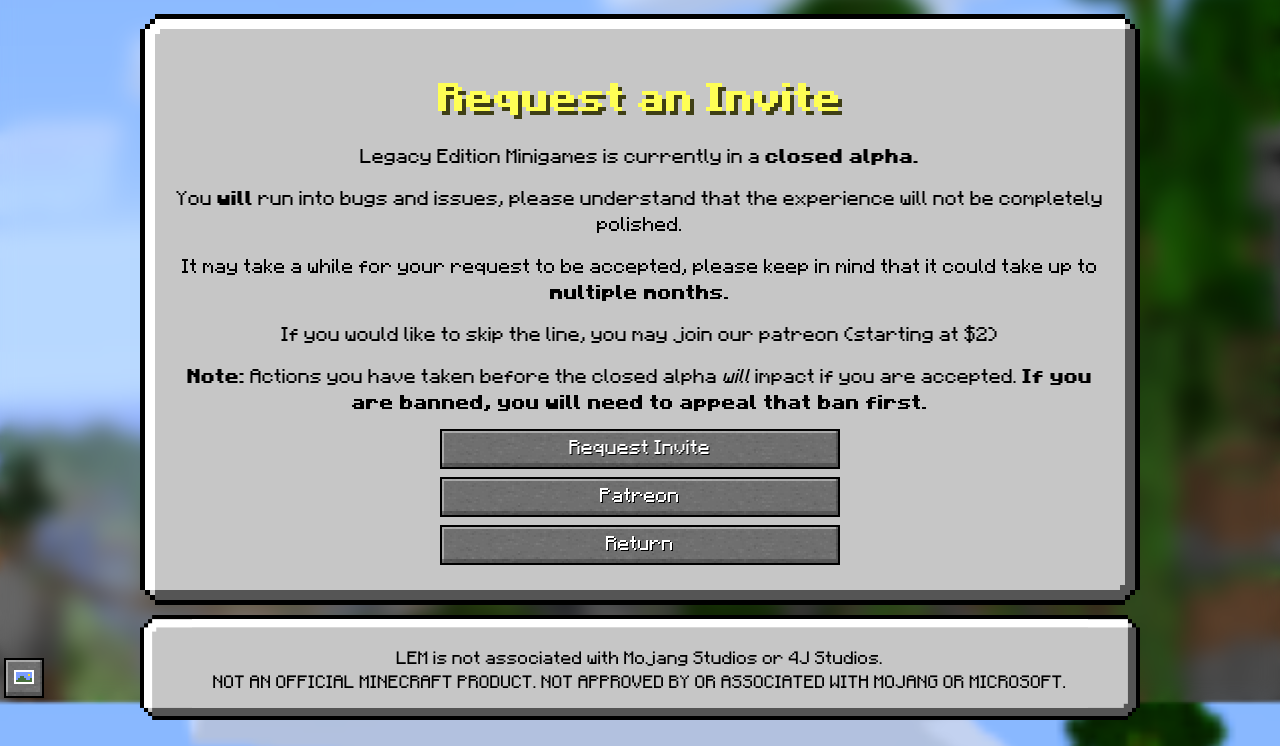
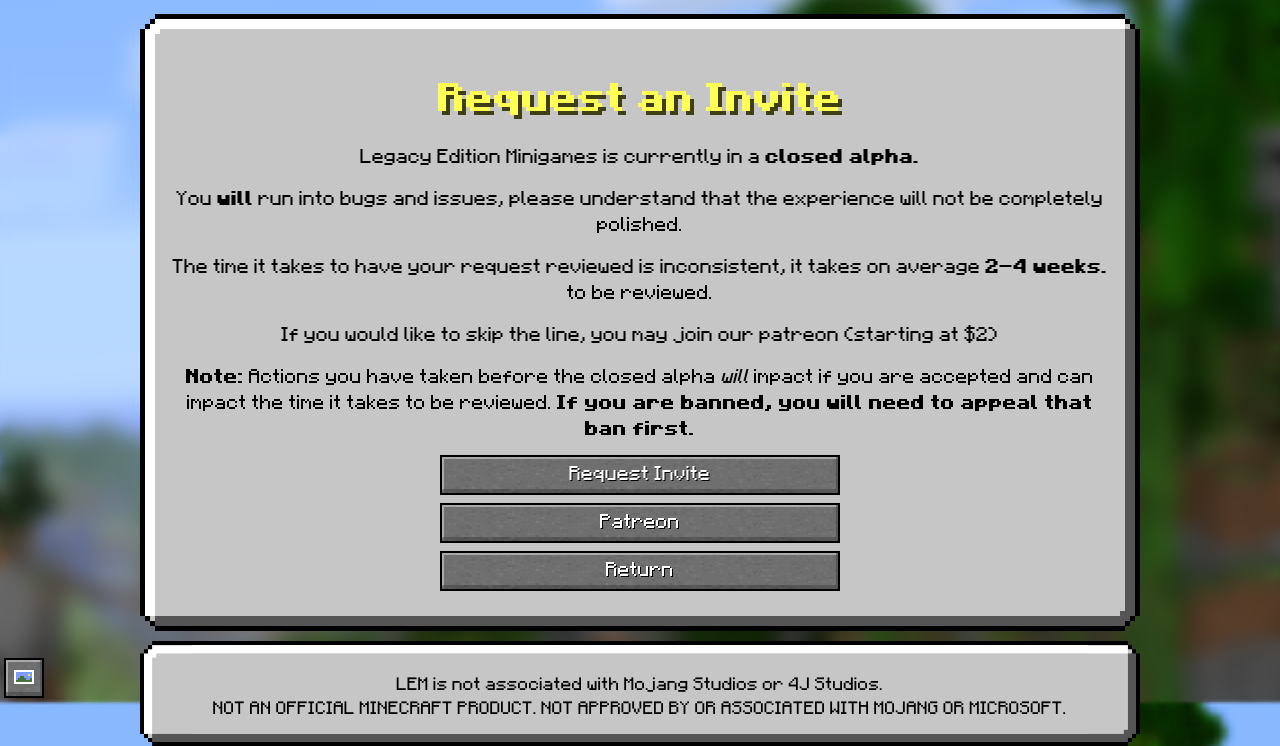
Before and after one commit to Legacy-Edition-Minigames/Website, a Jekyll site: the page built from joinrequest.html, in a window 1280 px wide. Shown: the part 198-944 px from the top of the page. Built offline with Jekyll 4.4.1, drawn with Linux system fonts in a browser that asks for light colours; some web fonts are replaced.

Commit message:
Clarify some things about how long it takes to be accepted

```diff
--- a/joinrequest.html
+++ b/joinrequest.html
@@ -7,9 +7,9 @@
 	<h1>Request an Invite</h1>
 		<p>Legacy Edition Minigames is currently in a <b>closed alpha.</b></p>
 		<p>You <b>will</b> run into bugs and issues, please understand that the experience will not be completely polished.</p>
-		<p>It may take a while for your request to be accepted, please keep in mind that it could take up to <b>multiple months.</b></p>
+		<p>The time it takes to have your request reviewed is inconsistent, it takes on average <b>2-4 weeks.</b> to be reviewed.</p>
 		<p>If you would like to skip the line, you may join our patreon (starting at $2)</p>
-		<p><b>Note:</b> Actions you have taken before the closed alpha <i>will</i> impact if you are accepted. <b>If you are banned, you will need to appeal that ban first.</b></p>
+		<p><b>Note:</b> Actions you have taken before the closed alpha <i>will</i> impact if you are accepted and can impact the time it takes to be reviewed. <b>If you are banned, you will need to appeal that ban first.</b></p>
 		<div class="button-list">
 			<a class="minecraft-button center" href="https://docs.google.com/forms/d/e/1FAIpQLSdM8D6bAD-C4rFEYvemSi0CqbD9cT04gW2ql-ugM7OdaPm6LQ/viewform?usp=sf_link">Request Invite</a>
 			<a class="minecraft-button center" href="{{ site.baseurl }}/patreon">Patreon</a>
```
